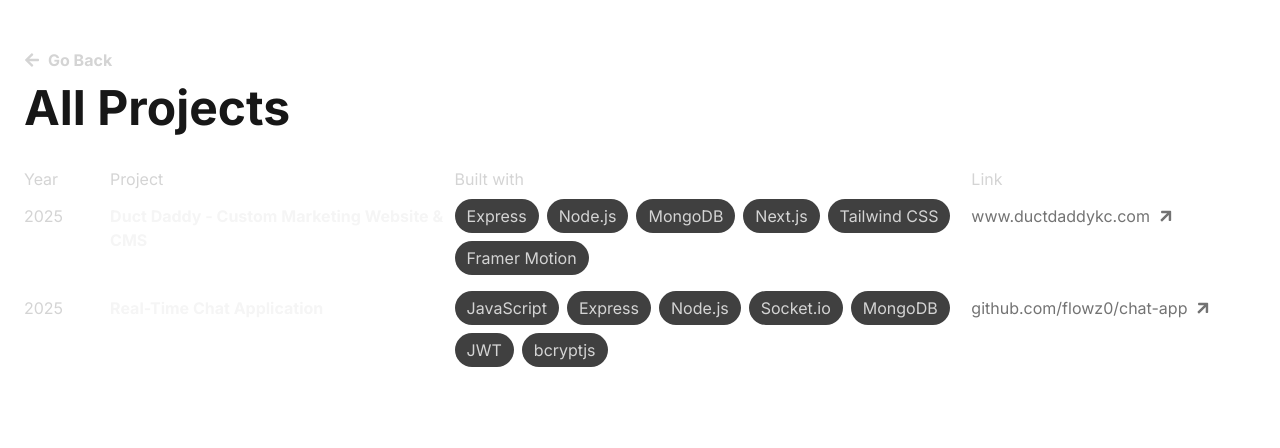
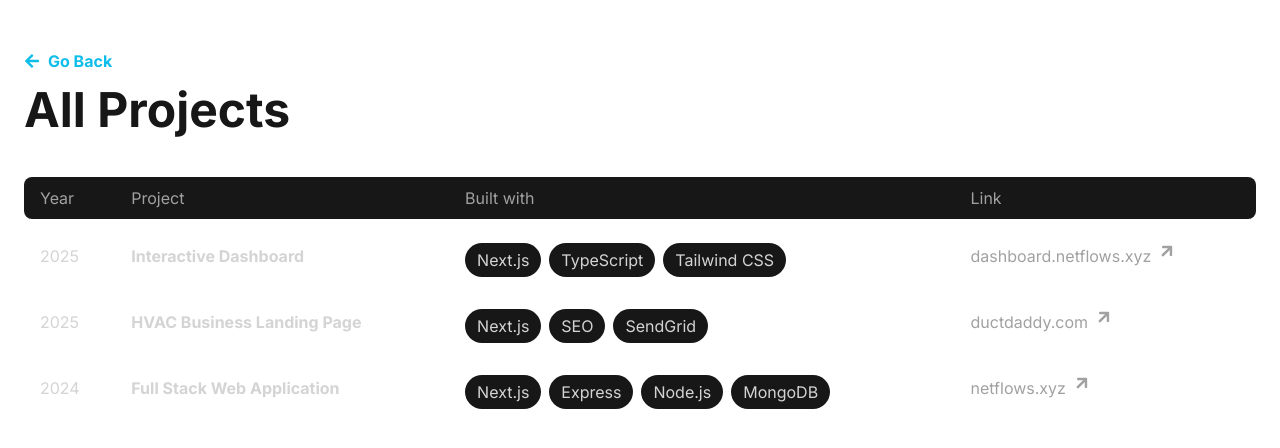
Before and after one commit to flowz0/bswe-portfolio, a Next.js app: page /projects in a window 1280 px wide. Shown: the top 448 px of the page. Built offline with nearby package versions, Linux system fonts and the light colour scheme.

Commit message:
feat: implement new responsive table for Projects page

```diff
--- a/app/projects/page.tsx
+++ b/app/projects/page.tsx
@@ -1,135 +1,27 @@
+import Table from "@/components/ui/Table";
 import Link from "next/link";
 import { FaArrowLeft } from "react-icons/fa";
-import { FaArrowRight } from "react-icons/fa";
 
-export default function Page() {
+export default function page() {
   return (
-    <main className="max-w-7xl mx-auto px-6 mt-12">
+    <div className="max-w-7xl mx-auto px-6 mt-12">
       <header>
         <Link
           href="/"
-          className="flex items-center gap-x-2 w-fit font-bold text-neutral-300 transition-colors duration-300 ease-in-out hover:text-primary"
+          className="flex items-center gap-x-2 w-fit font-bold text-primary text-p transition-colors duration-300 ease-in-out hover:text-primary/80"
         >
-          <FaArrowLeft className="size-4" />
+          <div>
+            <FaArrowLeft className="size-4" />
+          </div>
           Go Back
         </Link>
-        <h1 className="text-h1 font-bold mt-2">
+        <h1 className="text-h2 font-bold mt-2 sm:text-h1">
           All Projects
         </h1>
       </header>
-      <div className="mt-8">
-        <div className="table w-full">
-          <div className="table-header-group">
-            <div className="table-row">
-              <div className="table-cell text-left font-normal pb-2 w-16 text-neutral-300">Year</div>
-              <div className="table-cell text-left font-normal pb-2 w-64 text-neutral-300">Project</div>
-              <div className="text-left font-normal pb-2 w-96 text-neutral-300 hidden lg:table-cell">Built with</div>
-              <div className="text-left font-normal pb-2 w-48 text-neutral-300 hidden md:table-cell">Link</div>
-            </div>
-          </div>
-          <div className="table-row-group">
-            <div className="table-row">
-              <div className="table-cell font-normal text-neutral-300">2025</div>
-              <div className="table-cell font-bold text-neutral-100">
-                <p className="hidden md:block">
-                  Duct Daddy - Custom Marketing Website & CMS
-                </p>
-                <Link
-                  href="https://www.ductdaddykc.com"
-                  target="_blank"
-                  className="flex items-center gap-x-2 md:hidden text-neutral-300 transition-colors duration-300 ease-in-out hover:text-primary"
-                >
-                  Duct Daddy - Custom Marketing Website & CMS
-                  <FaArrowRight className="size-4 -rotate-45" />
-                </Link>
-              </div>
-              <div className="hidden lg:table-cell">
-                <div className="flex flex-wrap gap-2">
-                  <div className="bg-neutral-700 text-neutral-300 text-p font-normal w-fit py-1 px-3 rounded-full">
-                    Express
-                  </div>
-                  <div className="bg-neutral-700 text-neutral-300 text-p font-normal w-fit py-1 px-3 rounded-full">
-                    Node.js
-                  </div>
-                  <div className="bg-neutral-700 text-neutral-300 text-p font-normal w-fit py-1 px-3 rounded-full">
-                    MongoDB
-                  </div>
-                  <div className="bg-neutral-700 text-neutral-300 text-p font-normal w-fit py-1 px-3 rounded-full">
-                    Next.js
-                  </div>
-                  <div className="bg-neutral-700 text-neutral-300 text-p font-normal w-fit py-1 px-3 rounded-full">
-                    Tailwind CSS
-                  </div>
-                  <div className="bg-neutral-700 text-neutral-300 text-p font-normal w-fit py-1 px-3 rounded-full">
-                    Framer Motion
-                  </div>
-                </div>
-              </div>
-              <div className="hidden md:table-cell">
-                <Link
-                  href="https://www.ductdaddykc.com"
-                  target="_blank"
-                  className="flex items-center gap-x-2 text-neutral-500 transition-colors duration-300 ease-in-out hover:text-primary"
-                >
-                  www.ductdaddykc.com
-                  <FaArrowRight className="size-4 -rotate-45" />
-                </Link>
-              </div>
-            </div>
-            <div className="table-row">
-              <div className="table-cell font-normal text-neutral-300">2025</div>
-              <div className="table-cell font-bold text-neutral-100">
-                <p className="hidden md:block">
-                  Real-Time Chat Application
-                </p>
-                <Link
-                  href="https://github.com/flowz0/chat-app"
-                  target="_blank"
-                  className="flex items-center gap-x-2 md:hidden text-neutral-300 transition-colors duration-300 ease-in-out hover:text-primary"
-                >
-                  Real-Time Chat Application
-                  <FaArrowRight className="size-4 -rotate-45" />
-                </Link>
-              </div>
-              <div className="hidden lg:table-cell lg:pt-4">
-                <div className="flex flex-wrap gap-2">
-                  <div className="bg-neutral-700 text-neutral-300 text-p font-normal w-fit py-1 px-3 rounded-full">
-                    JavaScript
-                  </div>
-                  <div className="bg-neutral-700 text-neutral-300 text-p font-normal w-fit py-1 px-3 rounded-full">
-                    Express
-                  </div>
-                  <div className="bg-neutral-700 text-neutral-300 text-p font-normal w-fit py-1 px-3 rounded-full">
-                    Node.js
-                  </div>
-                  <div className="bg-neutral-700 text-neutral-300 text-p font-normal w-fit py-1 px-3 rounded-full">
-                    Socket.io
-                  </div>
-                  <div className="bg-neutral-700 text-neutral-300 text-p font-normal w-fit py-1 px-3 rounded-full">
-                    MongoDB
-                  </div>
-                  <div className="bg-neutral-700 text-neutral-300 text-p font-normal w-fit py-1 px-3 rounded-full">
-                    JWT
-                  </div>
-                  <div className="bg-neutral-700 text-neutral-300 text-p font-normal w-fit py-1 px-3 rounded-full">
-                    bcryptjs
-                  </div>
-                </div>
-              </div>
-              <div className="hidden md:table-cell">
-                <Link
-                  href="https://github.com/flowz0/chat-app"
-                  target="_blank"
-                  className="flex items-center gap-x-2 text-neutral-500 transition-colors duration-300 ease-in-out hover:text-primary"
-                >
-                  github.com/flowz0/chat-app
-                  <FaArrowRight className="size-4 -rotate-45" />
-                </Link>
-              </div>
-            </div>
-          </div>
-        </div>
-      </div>
-    </main>
-  );
+      <main className="mt-6">
+        <Table />
+      </main>
+    </div>
+  )
 }
--- a/app/table/page.tsx
+++ /dev/null
@@ -1,13 +0,0 @@
-import Table from "@/components/ui/Table";
-
-export default function page() {
-  return (
-    <div className="max-w-7xl mx-auto px-6 mt-16">
-      <h1 className="text-5xl font-bold">All Projects</h1>
-
-      <div className="mt-8">
-        <Table />
-      </div>
-    </div>
-  )
-}
```
